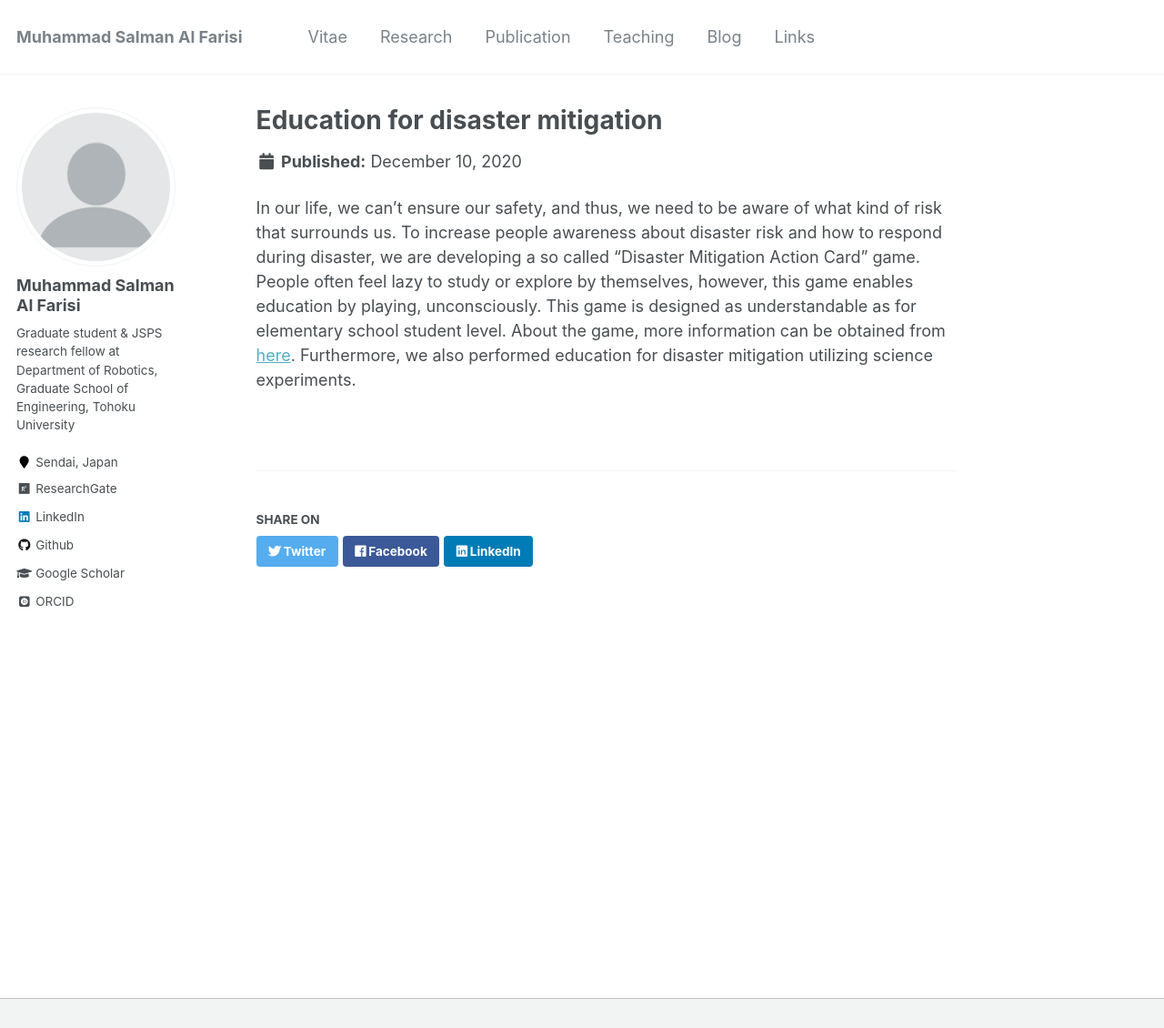
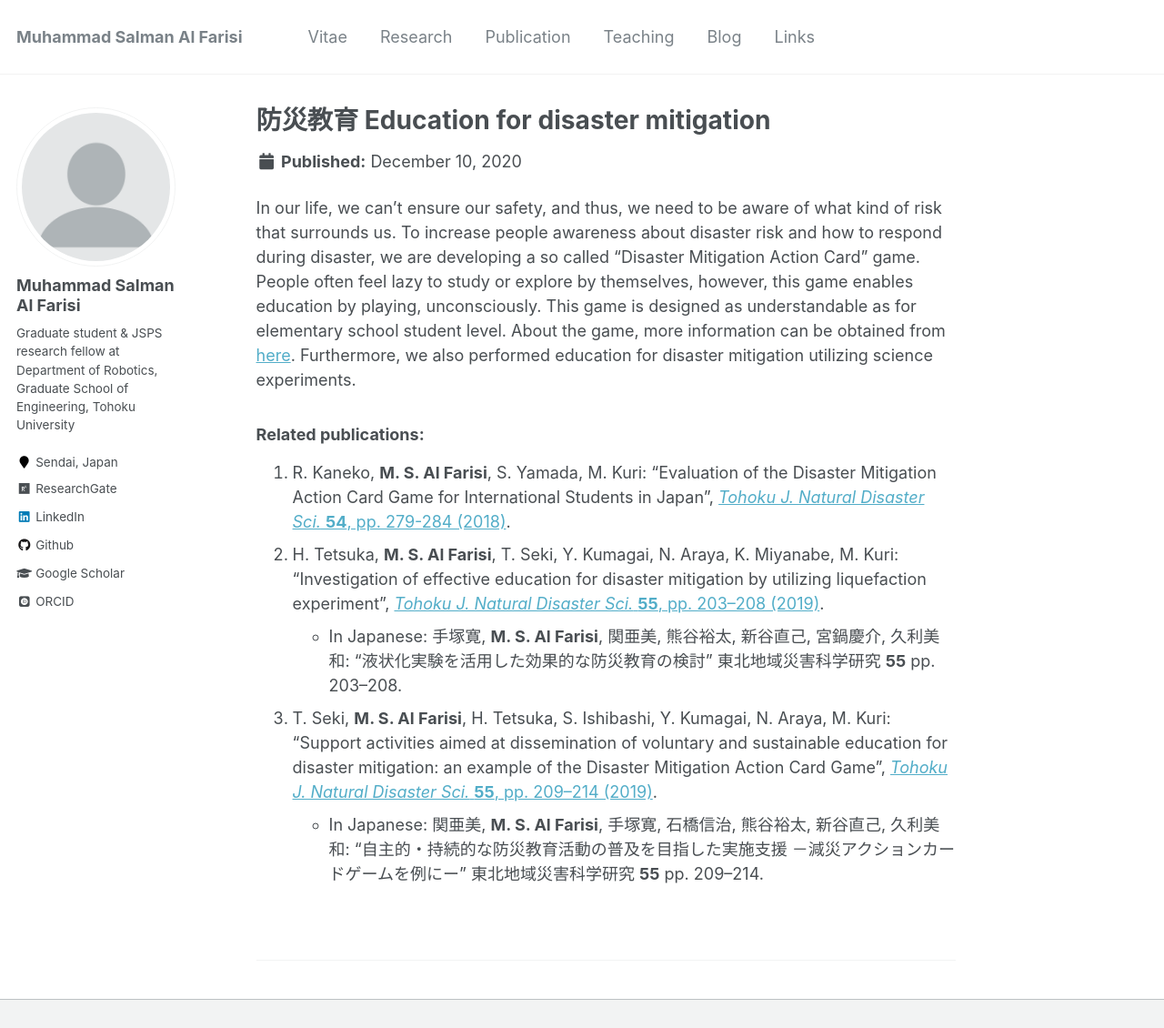
Before and after one commit to msalfarisi/msalfarisi.github.io, a Jekyll site: the page built from _study/disaster-edu.md, in a window 1280 px wide and 1326 px high, cut to the strip 0-1130 px from the top of the window. Shown: the whole strip at 91% size. Built offline with Jekyll 4.4.1, drawn with Linux system fonts in a browser that asks for light colours; some web fonts are replaced.

Commit message:
Update disaster-edu.md

```diff
--- a/_study/disaster-edu.md
+++ b/_study/disaster-edu.md
@@ -1,7 +1,17 @@
 ---
-title: "Education for disaster mitigation"
-excerpt: "Improving disaster mitigation knowledge of general people<br/><img src='/images/500x300.png'>"
+title: "防災教育 Education for disaster mitigation"
+excerpt: "Improving disaster mitigation knowledge of general people<br/>
+          子供からお年寄りまで一般人向け防災教育<br/>
+          <img src='/images/500x300.png'>"
 collection: study
 ---
 
 In our life, we can't ensure our safety, and thus, we need to be aware of what kind of risk that surrounds us. To increase people awareness about disaster risk and how to respond during disaster, we are developing a so called "Disaster Mitigation Action Card" game. People often feel lazy to study or explore by themselves, however, this game enables education by playing, unconsciously. This game is designed as understandable as for elementary school student level. About the game, more information can be obtained from [here](http://g-safety.tohoku.ac.jp/en/dmac/). Furthermore, we also performed education for disaster mitigation utilizing science experiments.
+
+### Related publications:
+
+1. R. Kaneko, **M. S. Al Farisi**, S. Yamada, M. Kuri: “Evaluation of the Disaster Mitigation Action Card Game for International Students in Japan”, [_Tohoku J. Natural Disaster Sci._ **54**, pp. 279-284 (2018)](http://nds-tohoku.in.arena.ne.jp/ndsjournal/volume54/54-49.pdf).
+2. H. Tetsuka, **M. S. Al Farisi**, T. Seki, Y. Kumagai, N. Araya, K. Miyanabe, M. Kuri: "Investigation of effective education for disaster mitigation by utilizing liquefaction experiment", [_Tohoku J. Natural Disaster Sci._ **55**, pp. 203–208 (2019)](http://nds-tohoku.in.arena.ne.jp/ndsjournal/volume55/55-35.pdf).
+  * In Japanese: 手塚寛, **M. S. Al Farisi**, 関亜美, 熊谷裕太, 新谷直己, 宮鍋慶介, 久利美和: "液状化実験を活用した効果的な防災教育の検討" 東北地域災害科学研究 **55** pp. 203–208.
+3. T. Seki, **M. S. Al Farisi**, H. Tetsuka, S. Ishibashi, Y. Kumagai, N. Araya, M. Kuri: "Support activities aimed at dissemination of voluntary and sustainable education for disaster mitigation: an example of the Disaster Mitigation Action Card Game", [_Tohoku J. Natural Disaster Sci._ **55**, pp. 209–214 (2019)](http://nds-tohoku.in.arena.ne.jp/ndsjournal/volume55/55-36.pdf).
+  * In Japanese: 関亜美, **M. S. Al Farisi**, 手塚寛, 石橋信治, 熊谷裕太, 新谷直己, 久利美和: "自主的・持続的な防災教育活動の普及を目指した実施支援 －減災アクションカードゲームを例にー" 東北地域災害科学研究 **55** pp. 209–214.
```
